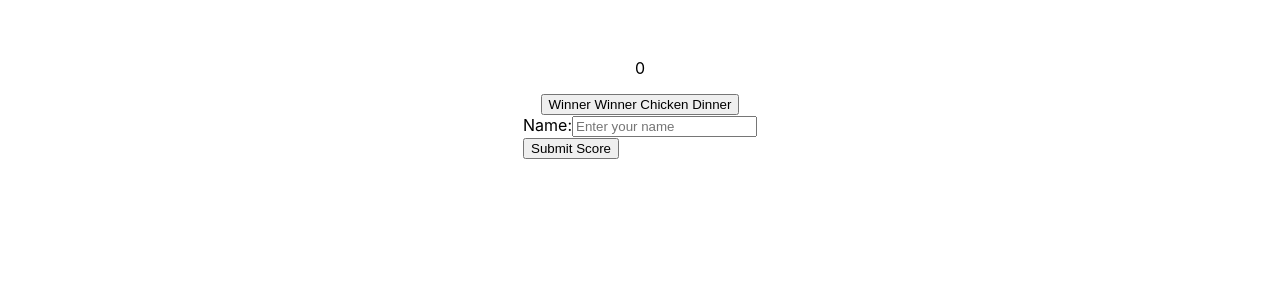
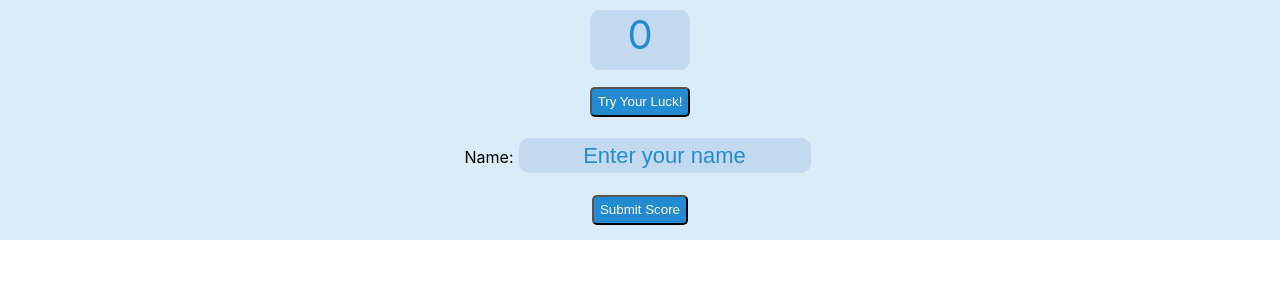
Before and after one commit to ktrahan2/highscores-practice, a React (Create React App) app: page / in a window 1280 px wide. Shown: the top 300 px of the page. Built offline with nearby package versions, Linux system fonts and the light colour scheme.

Commit message:
can get highscore and submit, styled

```diff
--- a/src/App.css
+++ b/src/App.css
@@ -1,3 +1,8 @@
+* {
+    box-sizing: border-box;
+    margin: 0
+}
+
 body {
     display: flex;
     height: 100vh;
@@ -15,12 +20,59 @@ body {
 
 #score-container {
     display: flex;
+    background-color: #dcebf8;
     flex-flow: column wrap;
-    justify-content: center;
+    justify-content: space-between;
     align-items: center;
-    height: 25%;
+    height: 30%;
+    padding: 10px;
 }
 
 #current-score {
+    display: flex;
+    font-size: 40px;
+    color: #228bd1;;
+    background-color: #c3d9ef;
+    width: 100px;
+    height: 60px;
+    justify-content: center;
+    align-self: center; /*wtf mate, get numbers centers in box*/
+    border-radius: 10px;
+}
 
+#submit-name-input {
+    margin: 5px;
 }
+
+#username-input {
+    margin: 0 5px;
+    border-style: none;
+    border-radius: 10px;
+    background-color: #c3d9ef;
+    height: 35px;
+    color: #228bd1;
+    text-align: center;
+    font-size: 22px;
+}
+
+#username-input::placeholder {
+    color: #228bd1;
+    text-align: center;
+}
+
+.button {
+    margin: 5px;
+    color: white;
+    background-color: #228bd1;
+    border-radius: 5px;
+    height: 30px;
+}
+
+.button:hover {
+    opacity: 0.9;
+    cursor: pointer;
+}
+
+#out-of-clicks {
+    color: red;
+}
--- a/src/App.js
+++ b/src/App.js
@@ -12,6 +12,7 @@ function App() {
   return (
     <div className="App">
       <div id="score-container">
+        {/* probably dont need component to display, its just a p tag? */}
         <DisplayScore
           isScore={isScore}
         />
@@ -25,6 +26,7 @@ function App() {
           isScore={isScore}
           setScore={setScore}
           clickCount={clickCount}
+          setClickCount={setClickCount}
         />
       </div>
       <div id="high-scores">
--- a/src/components/AlterHighScoreButton.js
+++ b/src/components/AlterHighScoreButton.js
@@ -1,4 +1,4 @@
-import React, { useState } from 'react'
+import React from 'react'
 
 export default function AlterHighScoreButton({ isScore, setScore, clickCount, setClickCount }) {
 
@@ -21,9 +21,9 @@ export default function AlterHighScoreButton({ isScore, setScore, clickCount, se
                     id="generate-new-score-button"
                     onClick={generateNewScore}
                 >
-                Winner Winner Chicken Dinner
+                    Try Your Luck!
                 </button>
-            : <p>
+                : <p id="out-of-clicks">
                     Out of clicks!
                 </p>
             }
--- a/src/components/SubmitScoreForm.js
+++ b/src/components/SubmitScoreForm.js
@@ -1,6 +1,6 @@
 import React, { useState } from 'react'
 
-export default function SubmitScoreForm({ isScore, setScore, clickCount }) {
+export default function SubmitScoreForm({ isScore, setScore, clickCount, setClickCount }) {
 
     const [ userName, setUserName ] = useState("")
 
@@ -9,29 +9,32 @@ export default function SubmitScoreForm({ isScore, setScore, clickCount }) {
     }
 
     const postScore = () => {
-        console.log(userName, isScore, clickCount)
-        // fetch("url", {
-        //     method: "POST",
-        //     headers: {
-        //         "Content-type": "application/json"
-        //     },
-        //     body: JSON.stringify({
-        //         name: userName,
-        //         score: isScore,
-        //         clicks: clickCount
-        //     })
-        // })
-        // setScore(0)
+        fetch("url", {
+            method: "POST",
+            headers: {
+                "Content-type": "application/json"
+            },
+            body: JSON.stringify({
+                name: userName,
+                score: isScore,
+                clicks: clickCount
+            })
+        })
+        console.log("im post fetching")
+        setScore(0)
+        setUserName("")
+        setClickCount(0)
     }
 
     return (
-        <form id="submit-score-form">
+        <>
             <div id="submit-name-input">
                 <label
                     htmlFor="user-name"
                 >Name:
                 </label>
                 <input
+                    id="username-input"
                     name="user-name"
                     type="text"
                     placeholder="Enter your name"
@@ -46,6 +49,6 @@ export default function SubmitScoreForm({ isScore, setScore, clickCount }) {
             >
                 Submit Score
             </button>
-        </form>
+        </>
     )
 }
```
Also changed, not shown: src/DummyData.js (added, +22 -0 lines), 1 other file (tests, documents, lock files or other folders). Lines whose indentation alone changed are shown as unchanged.
